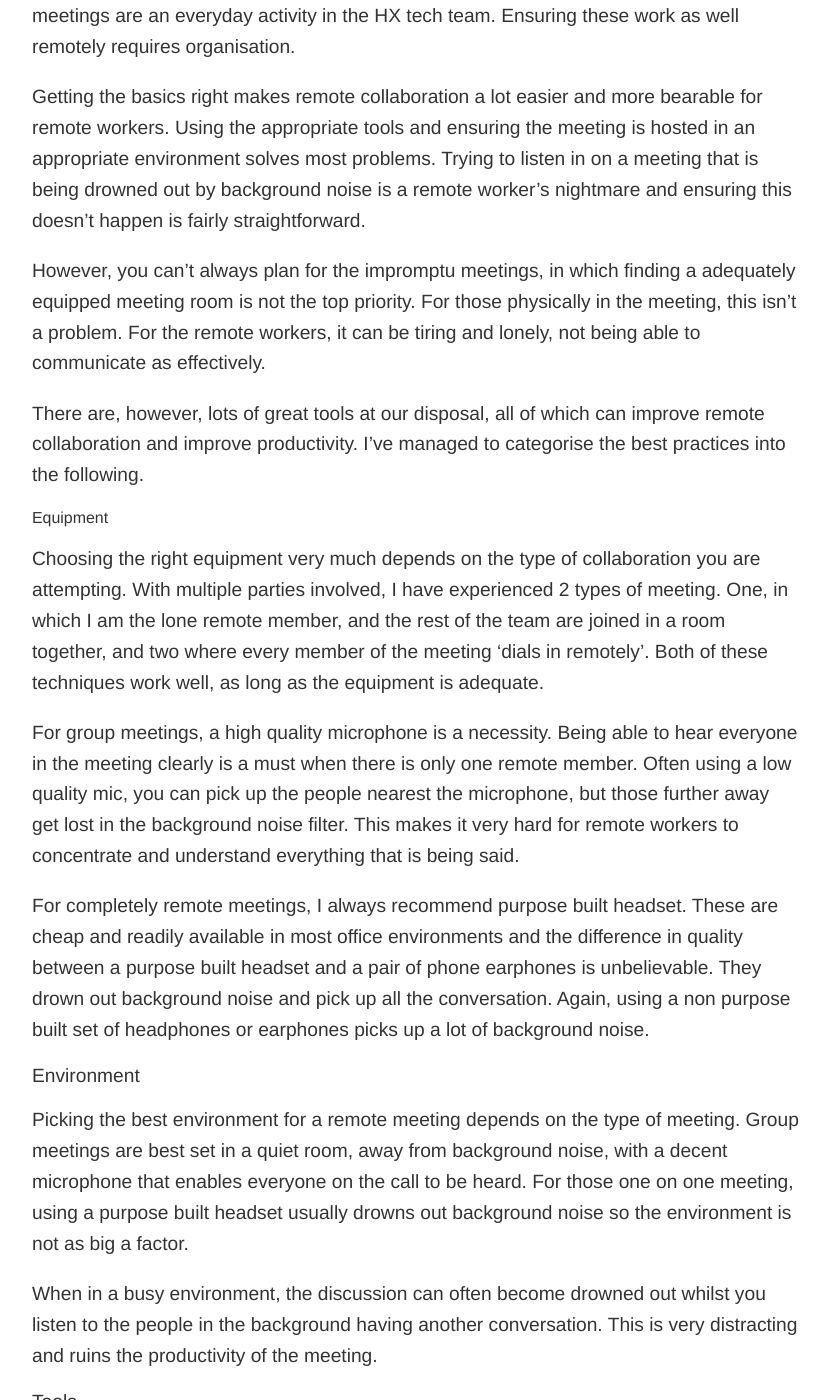
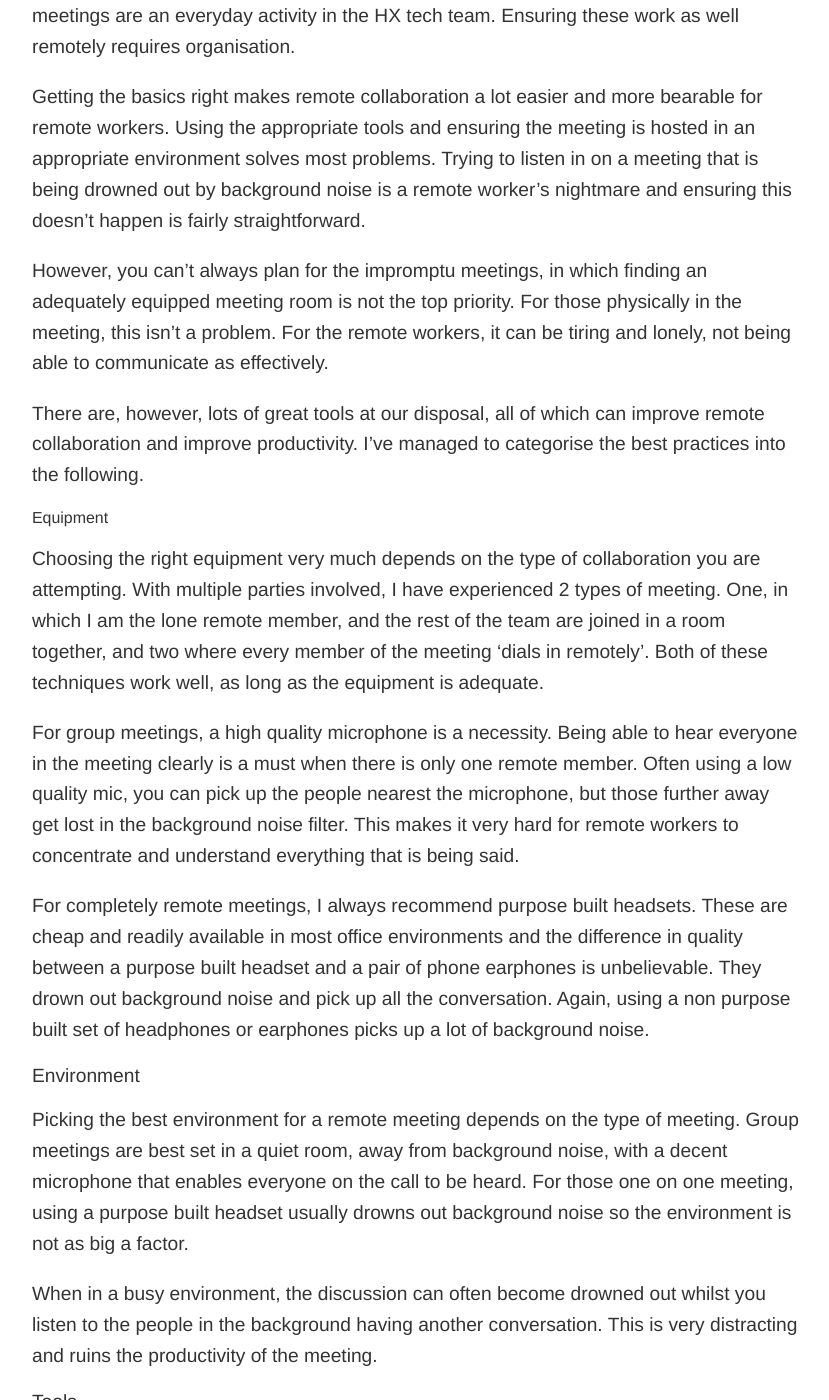
Before and after one commit to holidayextras/holidayextras.github.com, a Jekyll site: the page built from _posts/2016-12-06-remote-drawbacks.md, in a window 1280 px wide and 1400 px high, scrolled down 912 px. Shown: the whole window, without its empty margins (224-1053 px from the left). Built offline with Jekyll 4.4.1, drawn with Linux system fonts in a browser that asks for light colours; nearby versions of some CDN libraries; comment, search, counter and statistics services are not loaded.

Commit message:
tpyos doh

```diff
--- a/_posts/2016-12-06-remote-drawbacks.md
+++ b/_posts/2016-12-06-remote-drawbacks.md
@@ -16,7 +16,7 @@ Collaborating with others when you are remote is always more difficult than if y
 
 Getting the basics right makes remote collaboration a lot easier and more bearable for remote workers. Using the appropriate tools and ensuring the meeting is hosted in an appropriate environment solves most problems. Trying to listen in on a meeting that is being drowned out by background noise is a remote worker's nightmare and ensuring this doesn't happen is fairly straightforward.
 
-However, you can't always plan for the impromptu meetings, in which finding a adequately equipped meeting room is not the top priority. For those physically in the meeting, this isn't a problem. For the remote workers, it can be tiring and lonely, not being able to communicate as effectively.
+However, you can't always plan for the impromptu meetings, in which finding an adequately equipped meeting room is not the top priority. For those physically in the meeting, this isn't a problem. For the remote workers, it can be tiring and lonely, not being able to communicate as effectively.
 
 There are, however, lots of great tools at our disposal, all of which can improve remote collaboration and improve productivity. I've managed to categorise the best practices into the following.
 
@@ -26,7 +26,7 @@ Choosing the right equipment very much depends on the type of collaboration you
 
 For group meetings, a high quality microphone is a necessity. Being able to hear everyone in the meeting clearly is a must when there is only one remote member. Often using a low quality mic, you can pick up the people nearest the microphone, but those further away get lost in the background noise filter. This makes it very hard for remote workers to concentrate and understand everything that is being said.
 
-For completely remote meetings, I always recommend purpose built headset. These are cheap and readily available in most office environments and the difference in quality between a purpose built headset and a pair of phone earphones is unbelievable. They drown out background noise and pick up all the conversation. Again, using a non purpose built set of headphones or earphones picks up a lot of background noise.
+For completely remote meetings, I always recommend purpose built headsets. These are cheap and readily available in most office environments and the difference in quality between a purpose built headset and a pair of phone earphones is unbelievable. They drown out background noise and pick up all the conversation. Again, using a non purpose built set of headphones or earphones picks up a lot of background noise.
 
 #### Environment
 
```
